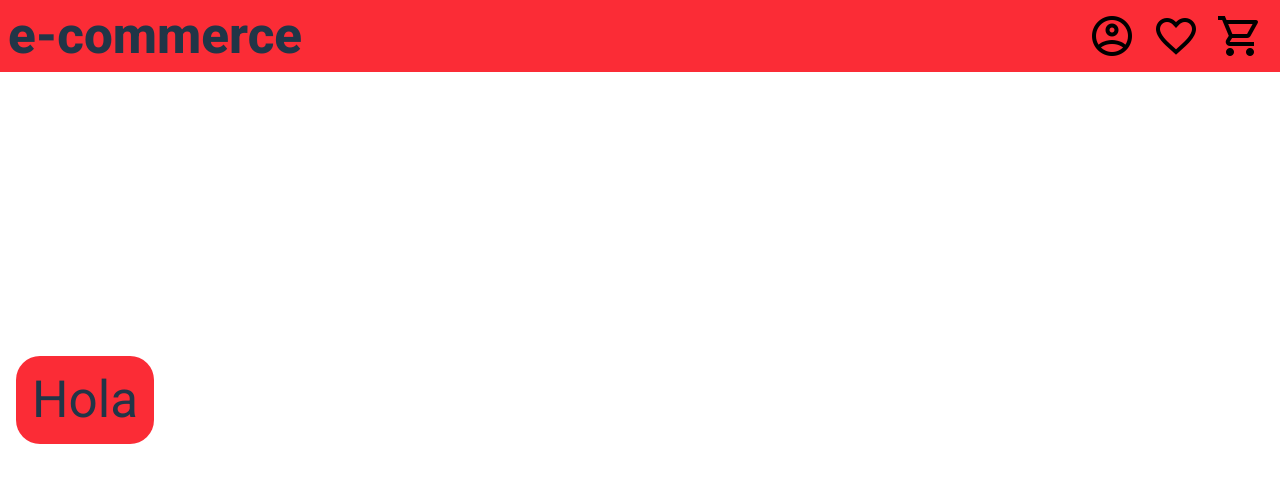
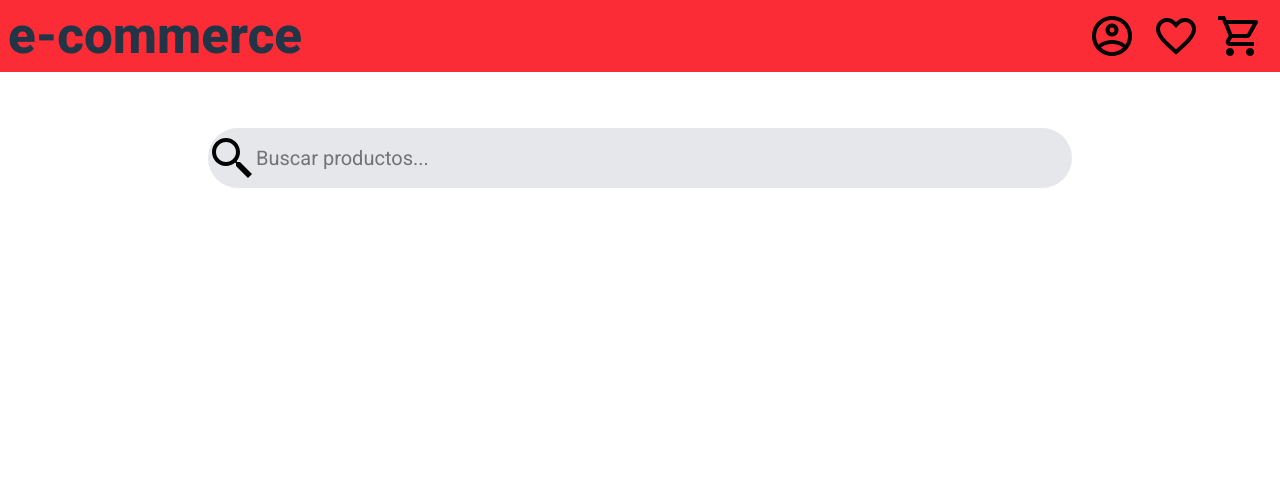
Before and after one commit to e-commerce-skeleton/e-commerce-client, a React (Vite) app: page / in a window 1280 px wide. Shown: the top 482 px of the page. Built offline with nearby package versions, Linux system fonts and the light colour scheme.

Commit message:
añadiendo un buscador

```diff
--- /dev/null
+++ b/src/components/searcher/Searcher.tsx
@@ -0,0 +1,26 @@
+import {
+    MagnGlassIcon
+  } from "../icons/Icon";
+
+  function Searcher() {
+    return (
+      <>
+        <div className="min-h-screen mt-32">
+          <div className="flex justify-center min-w-screen">
+            <div className="w-full max-w-4xl px-4 relative">
+              <input
+                type="text"
+                placeholder="Buscar productos..."
+                className="bg-gray-200 text-black rounded-full p-4 pl-12 pr-4 w-full text-xl focus:outline-none focus:ring-2 focus:ring-blue-500 transition-all"
+              />
+              <div className="absolute left-4 top-1/2 transform -translate-y-1/2 text-black">
+                <MagnGlassIcon />
+              </div>
+            </div>
+          </div>
+        </div>
+      </>
+    );
+  }
+
+export default Searcher;
--- a/src/containers/home/Home.tsx
+++ b/src/containers/home/Home.tsx
@@ -1,12 +1,11 @@
 import Header from "../../components/header/Header";
-
-const H1style = "bg-red-500 rounded-3xl p-4 m-4 hover:scale-110 transition-all";
+import Searcher from "../../components/searcher/Searcher"; // Asegúrate de importar el nuevo componente Searcher
 
 export default function Home() {
   return (
     <>
       <Header />
-      <h1 className={H1style}>Hola</h1>
+      <Searcher />
     </>
   );
 }
```
